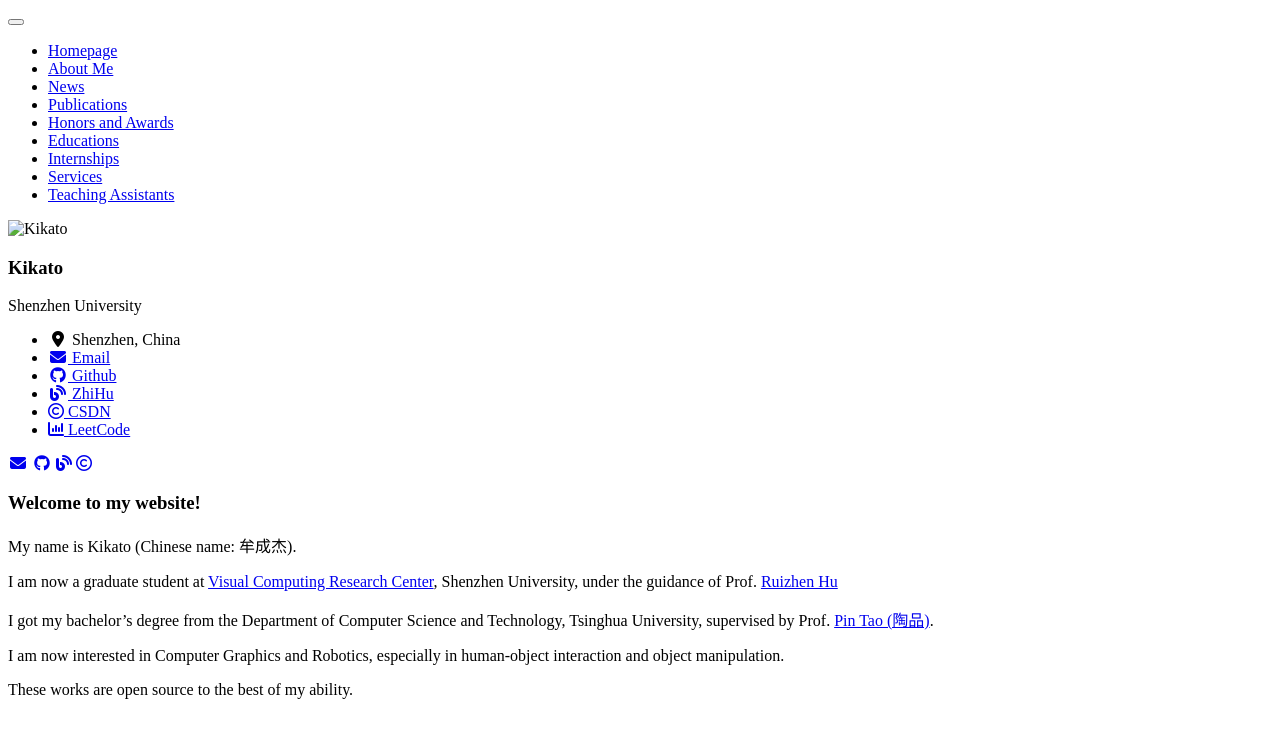
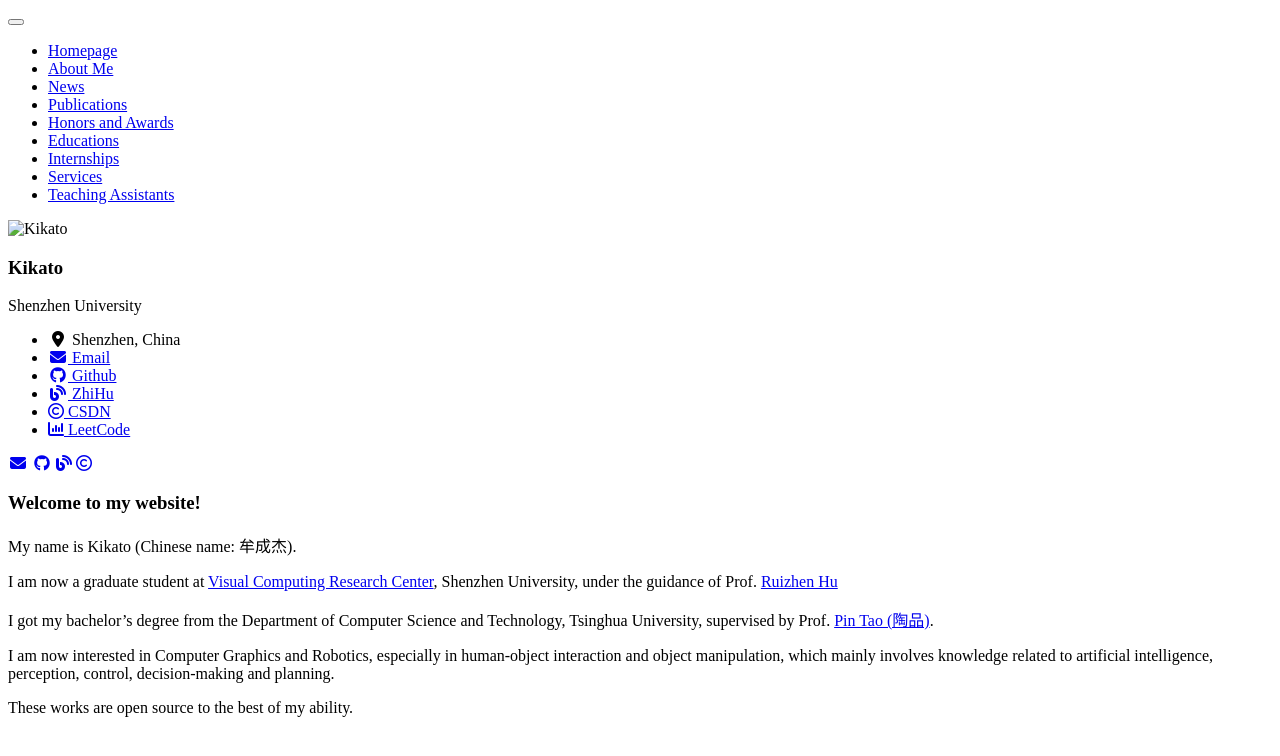
Before and after one commit to kikato2022/kikato2022.github.io, a Jekyll site: the page built from _pages/includes/intro.md, in a window 1280 px wide. Shown: the top 756 px of the page. Built offline with Jekyll 4.4.1, drawn with Linux system fonts in a browser that asks for light colours; nearby versions of some CDN libraries; our own code applies the rules of GitHub Pages for plain Markdown files.

Commit message:
Update intro.md

```diff
--- a/_pages/includes/intro.md
+++ b/_pages/includes/intro.md
@@ -6,6 +6,6 @@ I am now a graduate student at [Visual Computing Research Center](https://vcc.sz
 
 I got my bachelor's degree from the Department of Computer Science and Technology, Tsinghua University, supervised by Prof. [Pin Tao (陶品)](https://www.cs.tsinghua.edu.cn/info/1117/3542.htm).
 
-I am now interested in Computer Graphics and Robotics, especially in human-object interaction and object manipulation.
+I am now interested in Computer Graphics and Robotics, especially in human-object interaction and object manipulation, which mainly involves knowledge related to artificial intelligence, perception, control, decision-making and planning.
 
 These works are open source to the best of my ability.
```
